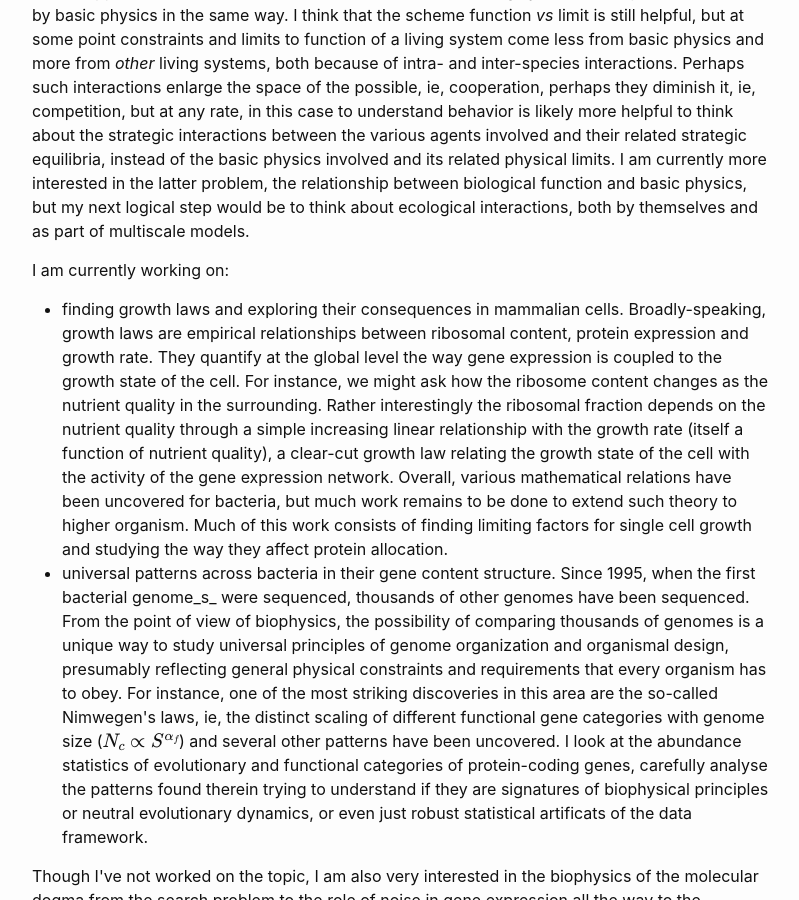
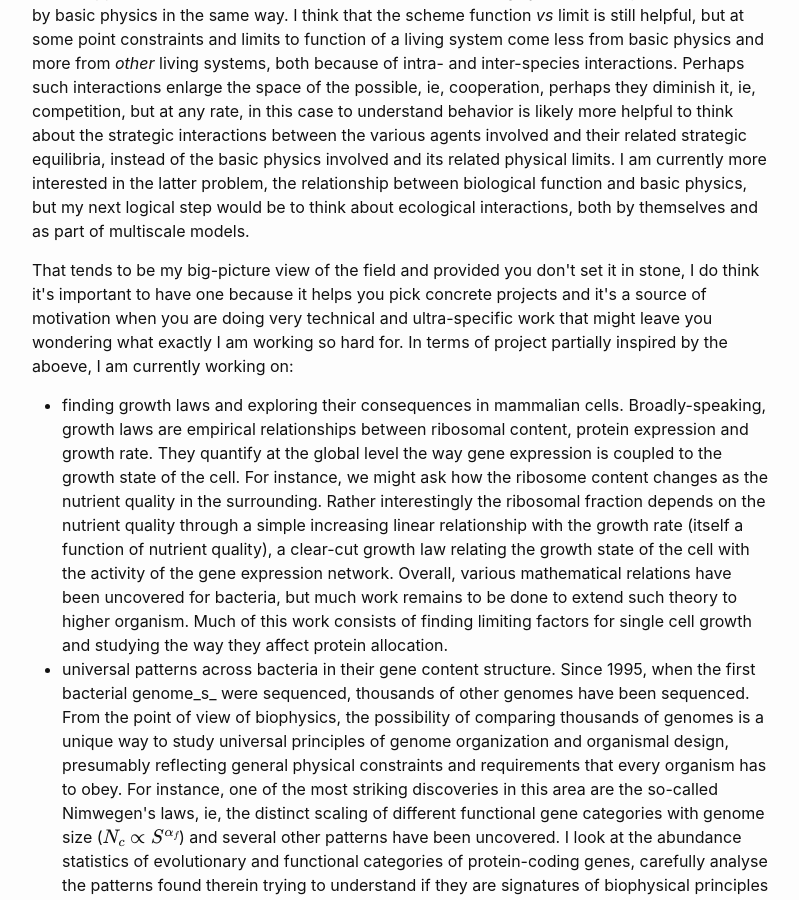
Before and after one commit to ghostsandmachines/ghostsandmachines.github.io, a Jekyll site: the page built from about/index.html, in a window 1280 px wide and 900 px high, scrolled down 950 px. Shown: the whole window, without its empty margins (238-1037 px from the left). Built offline with Jekyll 4.4.1, drawn with Linux system fonts in a browser that asks for light colours; formulas are drawn with MathJax 3.

Commit message:
correction about

```diff
--- a/about/index.html
+++ b/about/index.html
@@ -19,7 +19,9 @@ title: About
 
 		<p>Although I'm currently convinced this is the right approach in a very large number of cases, it seems apparent that above a certain scale the behavior of living system is not quite constrained by basic physics in the same way. I think that the scheme function <i>vs</i> limit is still helpful, but at some point constraints and limits to function of a living system come less from basic physics and more from <em>other</em> living systems, both because of intra- and inter-species interactions. Perhaps such interactions enlarge the space of the possible, ie, cooperation, perhaps they diminish it, ie, competition, but at any rate, in this case to understand behavior is likely more helpful to think about the strategic interactions between the various agents involved and their related strategic equilibria, instead of the basic physics involved and its related physical limits. I am currently more interested in the latter problem, the relationship between biological function and basic physics, but my next logical step would be to think about ecological interactions, both by themselves and as part of multiscale models.</p>
 
-		<p>I am currently working on:</p>
+		<p>That tends to be my big-picture view of the field and provided you don't set it in stone, I do think it's important to have one because it helps you pick concrete projects and it's a source of motivation when you are doing very technical and ultra-specific work that might leave you wondering what exactly I am working so hard for.
+
+		In terms of project partially inspired by the aboeve, I am currently working on:</p>
 
 		<p>
 			<ul>
@@ -30,5 +32,6 @@ title: About
 		</p>
 
 		<p>Though I've not worked on the topic, I am also very interested in the biophysics of the molecular dogma from the search problem to the role of noise in gene expression all the way to the consequences of nonfunctional molecular interactions. Finally, in the past, I've worked on the dynamics of chromosomal loci in E. Coli, mostly from a purely phenomenological point of view, figuring out a little model quantifying the timescales of the intermittent ballistic motion exhibited by such loci in recent experiments (previously only the subdiffusive dynamics at short timescales was considered). In the future, I would like to investigate in more detail how the physical properties of the cytoplasm, in particular molecular crowding, affect the physiology of the cell.</p>
+
 	</div>
 </body>
```
